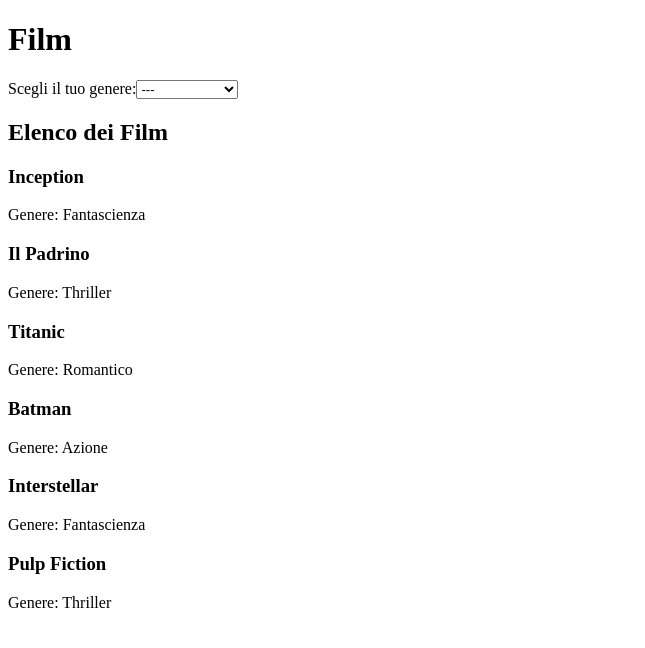
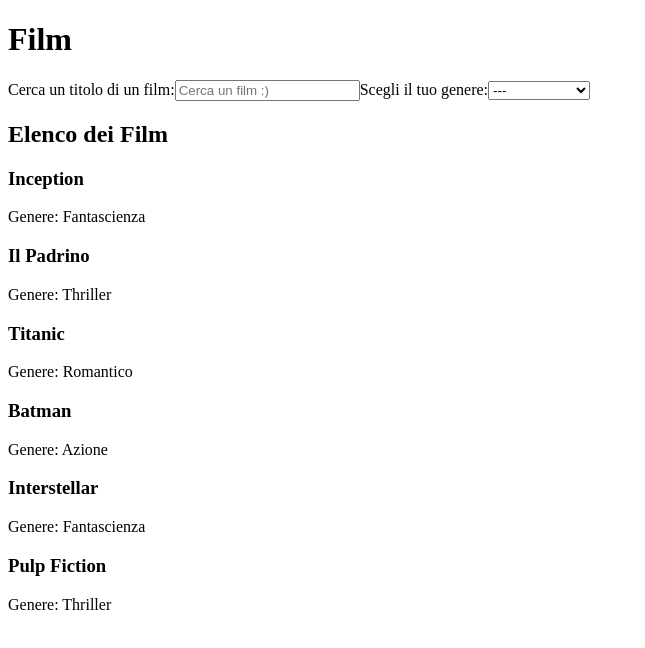
Before and after one commit to LindaTancini/react-movie-filter, a React (Vite) app: page / in a window 1280 px wide. Shown: the top 648 px of the page, without its empty margins (0-645 px from the left). Built offline with nearby package versions, Linux system fonts and the light colour scheme.

Commit message:
feat: add first bonus

```diff
--- a/src/App.jsx
+++ b/src/App.jsx
@@ -17,6 +17,9 @@
   const [selectedGenre, setSelectedGenre] = useState("");
   // AGGIUNGO UNO STATO PER FILTRARE IL GENERE
   const [filteredMovie, setFilteredMovie] = useState(movies);
+  //AGGIUNGO UNO STATO PER CERCARE IL TITOLO
+  const [searchTitle, setSearchTitle] = useState("");
+
   // USO USE EFFECT PER FILTRARE
   useEffect(() => {
     //SE NON SELEZIONO NESSUN GENERE, LA LISTA E' VUOTA
@@ -24,15 +27,39 @@
       setFilteredMovie(movies);
       //SE INVECE VOGLIO SELEZIONARE UN GENERE, FILTRO E SALVO IN UNA NUOVA VARIABILE
     } else {
-      let result = movies.filter((movie) => movie.genre === selectedGenre);
+      let resultMovie = movies.filter((movie) => movie.genre === selectedGenre);
       //VEDO LA MODIFICA IN TEMPO REALE
-      setFilteredMovie(result);
-      console.log(result);
+      setFilteredMovie(resultMovie);
+      console.log(resultMovie);
     }
   }, [selectedGenre]); // CREO UNA DIPENDENZA PER VEDERE IL RISULTATO FILTRATO
+
+  // USO USE EFFECT PER CERCARE UN TITOLO
+  useEffect(() => {
+    // RESULT COMPRENDE L'ARRAY DEI FILM
+    let resultSearch = movies;
+    //SE STIAMO CERCANDO UN TITOLO
+    if (searchTitle) {
+      //ALLORA FILTRO PER I FILM E FACCIO IN MODO CHE CON INCLUDES COMPRENDANO IL TITOLO (lowercase per cercare in minuscolo)
+      resultSearch = resultSearch.filter((movie) =>
+        movie.title.toLowerCase().includes(searchTitle.toLowerCase())
+      );
+    }
+    //VEDO LE MODIFICHE IN TEMPO REALE
+    setFilteredMovie(resultSearch);
+    console.log(resultSearch);
+  }, [searchTitle]); //CREO DIPENDENZA PER VEDERE IL TITOLO CERCATO
+
   return (
     <div>
       <h1>Film</h1>
+      <label>Cerca un titolo di un film:</label>
+      <input
+        type="text"
+        value={searchTitle}
+        onChange={(element) => setSearchTitle(element.target.value)}
+        placeholder="Cerca un film :)"
+      />
       <label>Scegli il tuo genere:</label>
       {/*CONTROLLO LO STATO PER MOSTRARE IL VALORE CORRENTE*/}
       <select
```
